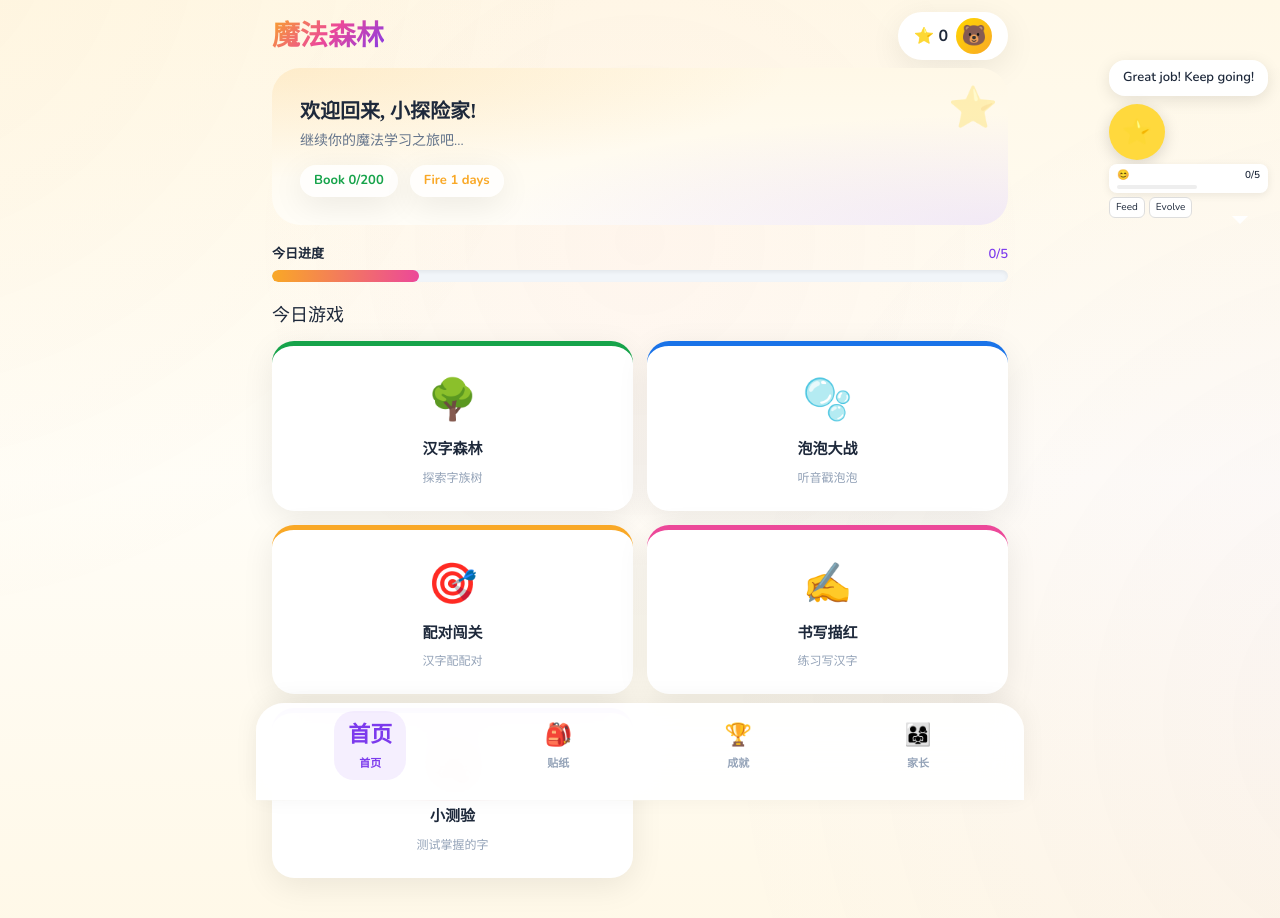
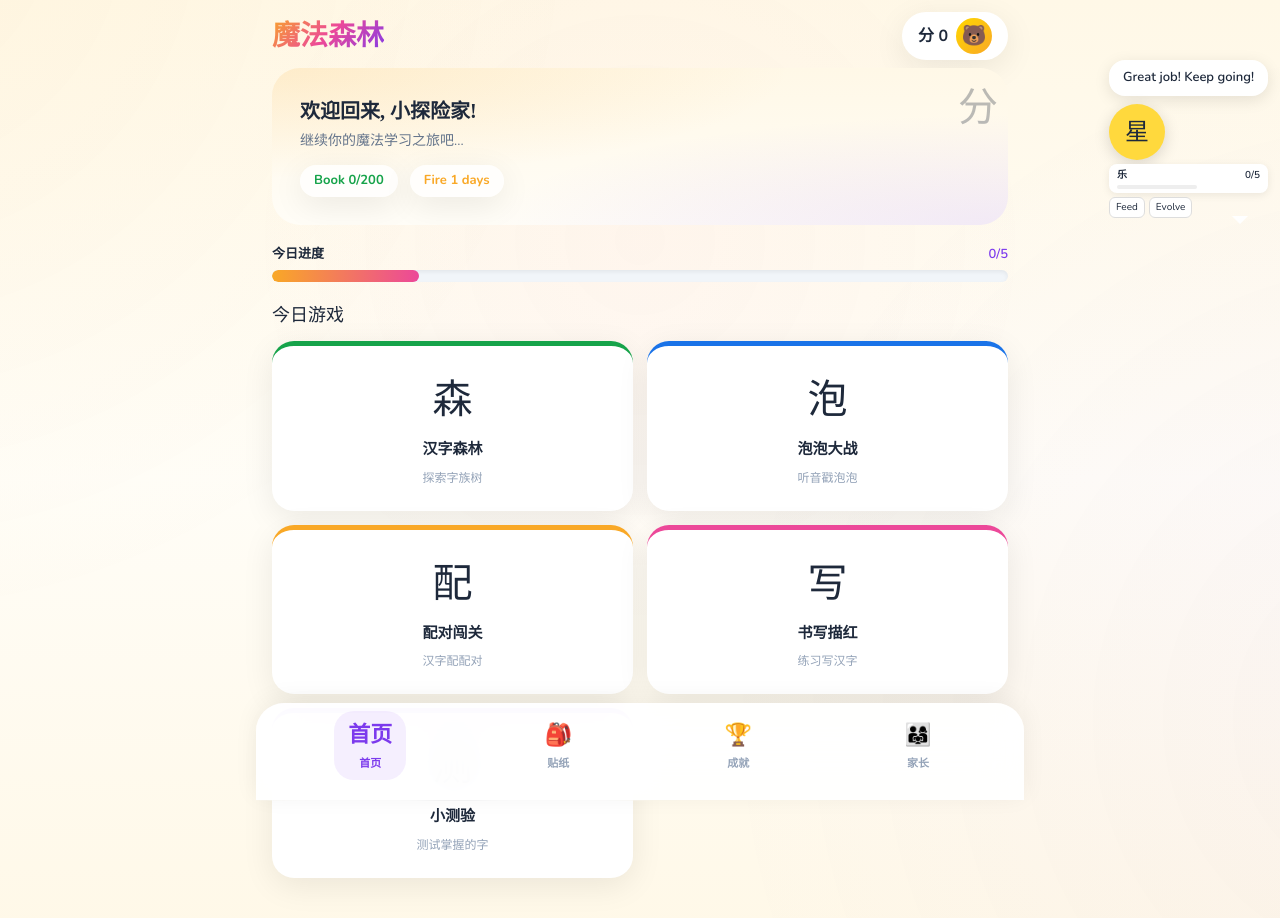
Before and after one commit to zengyforex123456/literacy-kids-app, a React (Vite) app: page /#/ in a window 1280 px wide. Shown: the top 918 px of the page. Built offline with nearby package versions, Linux system fonts and the light colour scheme; a web font is replaced by a local one.

Commit message:
fix: emoji→中文汉字 — 森泡配写测+火水木+分

```diff
--- a/src/app/App.tsx
+++ b/src/app/App.tsx
@@ -14,11 +14,11 @@ import { EyeCareOverlay } from '../shared/components/EyeCareOverlay'
 import { seedWords } from '../shared/db/repository'
 
 const QUIZ_WORDS = [
-  { chinese:'山',pinyin:'shan',emoji:'⛰️' },
-  { chinese:'水',pinyin:'shui',emoji:'💧' },
-  { chinese:'火',pinyin:'huo',emoji:'🔥' },
-  { chinese:'木',pinyin:'mu',emoji:'🌳' },
-  { chinese:'人',pinyin:'ren',emoji:'🧍' },
+  { chinese:'山',pinyin:'shan',emoji:'山' },
+  { chinese:'水',pinyin:'shui',emoji:'水' },
+  { chinese:'火',pinyin:'huo',emoji:'火' },
+  { chinese:'木',pinyin:'mu',emoji:'木' },
+  { chinese:'人',pinyin:'ren',emoji:'人' },
 ]
 
 export default function App() {
--- a/src/games/bubble-pop/BubblePopGame.tsx
+++ b/src/games/bubble-pop/BubblePopGame.tsx
@@ -82,7 +82,7 @@ export function BubblePopGame() {
       <div style={{ display:'flex',justifyContent:'space-between',alignItems:'center',padding:'12px 16px' }}>
         <button onClick={() => navigate('/')} style={{ fontSize:24,border:'none',background:'none',cursor:'pointer' }}>←</button>
         <span style={{ fontFamily:'var(--font-heading)',fontSize:20,color:'var(--bbaby-blue)' }}>🫧 泡泡大战</span>
-        <span style={{ fontWeight:700,fontSize:18,background:'white',padding:'6px 14px',borderRadius:16,boxShadow:'var(--shadow-sm)' }}>⭐ {score}</span>
+        <span style={{ fontWeight:700,fontSize:18,background:'white',padding:'6px 14px',borderRadius:16,boxShadow:'var(--shadow-sm)' }}>分 {score}</span>
       </div>
 
       <div style={{
--- a/src/screens/home/HomeScreen.tsx
+++ b/src/screens/home/HomeScreen.tsx
@@ -7,11 +7,11 @@ import { SimplePet } from '../../shared/components/SimplePet'
 import { DailyBox } from '../../shared/components/DailyBox'
 
 const GAMES = [
-  { id:'treasure-hunt',emoji:'🌳',label:'汉字森林',desc:'探索字族树',color:'#16A34A' },
-  { id:'bubble-pop',emoji:'🫧',label:'泡泡大战',desc:'听音戳泡泡',color:'#1A73E8' },
-  { id:'matching',emoji:'🎯',label:'配对闯关',desc:'汉字配配对',color:'#F9A826' },
-  { id:'writing',emoji:'✍️',label:'书写描红',desc:'练习写汉字',color:'#EC4899' },
-  { id:'quiz',emoji:'🧠',label:'小测验',desc:'测试掌握的字',color:'#7C3AED' },
+  { id:'treasure-hunt',emoji:'森',label:'汉字森林',desc:'探索字族树',color:'#16A34A' },
+  { id:'bubble-pop',emoji:'泡',label:'泡泡大战',desc:'听音戳泡泡',color:'#1A73E8' },
+  { id:'matching',emoji:'配',label:'配对闯关',desc:'汉字配配对',color:'#F9A826' },
+  { id:'writing',emoji:'写',label:'书写描红',desc:'练习写汉字',color:'#EC4899' },
+  { id:'quiz',emoji:'测',label:'小测验',desc:'测试掌握的字',color:'#7C3AED' },
 ]
 
 export function HomeScreen() {
@@ -35,7 +35,7 @@ export function HomeScreen() {
         <motion.div initial={{ opacity:0,x:20 }} animate={{ opacity:1,x:0 }}
           className="disney-card"
           style={{ display:'flex',alignItems:'center',gap:8,padding:'6px 16px',borderRadius:28,fontWeight:700 }}>
-          <span>⭐ {coins}</span>
+          <span>分 {coins}</span>
           <span style={{ width:36,height:36,borderRadius:'50%',background:'linear-gradient(135deg,var(--disney-gold-light),var(--disney-gold))',display:'flex',alignItems:'center',justifyContent:'center',fontSize:20 }}>{avatar}</span>
         </motion.div>
       </div>
@@ -53,7 +53,7 @@ export function HomeScreen() {
             <span className="disney-card" style={{ padding:'6px 14px',borderRadius:20,background:'rgba(255,255,255,0.8)',color:'var(--disney-gold)' }}>Fire {streak} days</span>
           </div>
         </div>
-        <div style={{ position:'absolute',right:10,top:10,fontSize:40,opacity:0.3 }}>⭐</div>
+        <div style={{ position:'absolute',right:10,top:10,fontSize:40,opacity:0.3 }}>分</div>
       </motion.div>
 
       <div style={{ margin:'0 16px',marginBottom:20 }}>
--- a/src/shared/components/SimplePet.tsx
+++ b/src/shared/components/SimplePet.tsx
@@ -16,18 +16,18 @@ interface PetState {
 }
 
 const PET_SPRITES: Record<PetMood, string> = {
-  sleeping: '💤',
-  hungry: '😋',
-  happy: '😊',
-  excited: '🥳',
-  evolving: '✨',
+  sleeping: '眠',
+  hungry: '饿',
+  happy: '乐',
+  excited: '赞',
+  evolving: '进',
 }
 
 const ELEMENT_EMOJI: Record<PetElement, string> = {
-  fire: '🔥',
-  water: '💧',
-  wood: '🌿',
-  neutral: '⭐',
+  fire: '火',
+  water: '水',
+  wood: '木',
+  neutral: '星',
 }
 
 export function SimplePet() {
```
